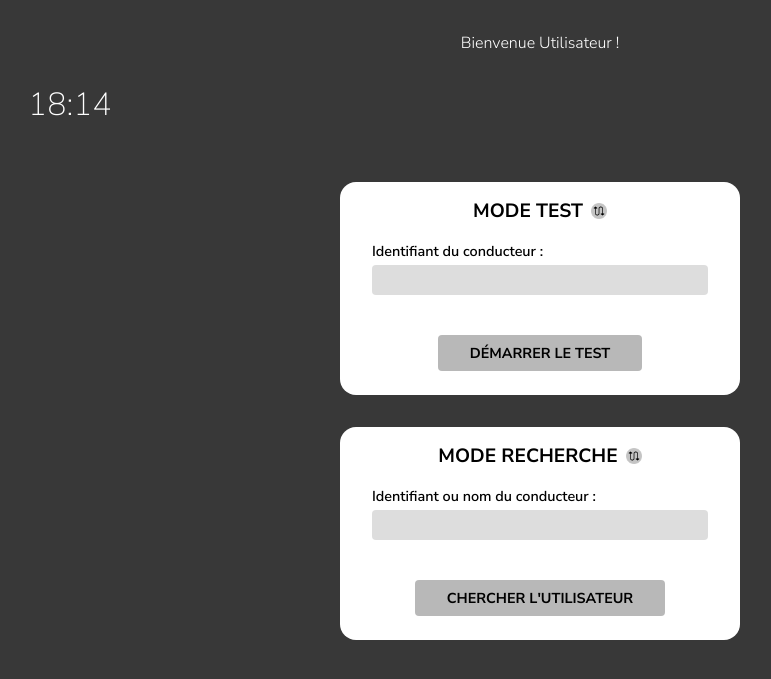
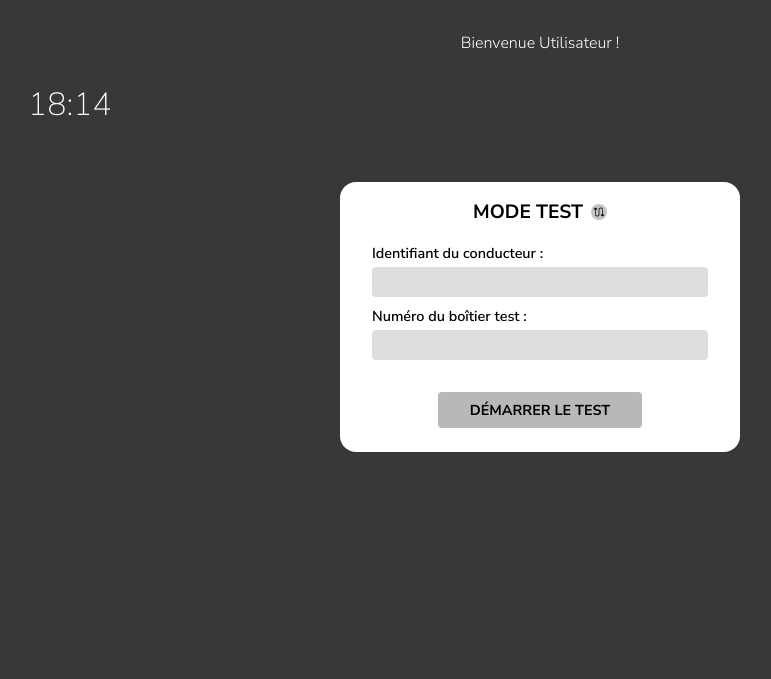
Before and after one commit to Fortunae-Via/Testarisq, a PHP site: page /AccueilAutorite.php in a window 1280 px wide. Shown: the part 82-761 px from the top of the page, without its empty margins (100-871 px from the left). Run offline with PHP 8.4, Linux system fonts and the light colour scheme; data that the repository does not hold is empty.

Commit message:
Ajout de la fonctionnalité d'apparition/disparition du mode inutilisé

```diff
--- a/AccueilAutorite.php
+++ b/AccueilAutorite.php
@@ -59,18 +59,21 @@
 
 		<div class="modes">
 
+
 			<!-- Panneau pour lancer le test -->
 
-			<div class="mode test">
+			<div class="mode test" id="bloctest">
 
 				<header>
-					<a href="#">Mode Test<img class="switch_button" src="img/switch_button.png" alt="switch_button" href="#"/></a>
+					<button onClick="BasculerMode()">Mode Test<img class="switch_button" src="img/switch_button.png" alt="switch_button" href="#" /></button>
 				</header>
 
 				<form>
 					<div class="champ">
 						<label for="identifiant">Identifiant du conducteur :</label><br>
 						<input type="text" id="identifiant" name="identifiant"><br>
+						<label for="idboitier">Numéro du boîtier test :</label><br>
+						<input type="text" id="idboitier" name="idboitier"><br>
 					</div>
 					<div class="bouton">
 						<input type="submit" value="Démarrer le test"><br>
@@ -81,10 +84,10 @@
 
 			<!-- Panneau pour lancer une recherche -->
 
-			<div class="mode recherche">
+			<div class="mode recherche" id ="blocrecherche">
 
 				<header>
-					<a href="#">Mode Recherche<img class="switch_button" src="img/switch_button.png" alt="switch_button" href="#"/></a>
+					<button onClick="BasculerMode()">Mode Recherche<img class="switch_button" src="img/switch_button.png" alt="switch_button" href="#"/></button>
 				</header>
 
 				<form>
--- a/js/AccueilAutorite.js
+++ b/js/AccueilAutorite.js
@@ -1,3 +1,25 @@
+/************ Modes test / recherche ************/
+
+var test = true
+BlocTest = document.getElementById('bloctest');
+BlocRecherche = document.getElementById('blocrecherche');
+
+
+function BasculerMode()
+{
+  test= !test    /** On change de mode**/
+  console.log(test)
+if (test == true) {
+  BlocTest.style.display = 'block';
+  BlocRecherche.style.display = 'none';
+}
+else {
+  BlocTest.style.display = 'none';
+  BlocRecherche.style.display = 'block';
+}
+}
+
+
 /************ Actualisation de l'heure ************/
 function afficher_heure() {
 	var heure_actuelle = new Date();
@@ -42,19 +64,22 @@ function afficher_coordonnees(pos) {
       if (erreur != null) {
         console.error(erreur);
       } else {
+         /** On affiche la ville s'il est trouvable, sinon on devient de plus en plus général**/
         if (!(typeof donnees_recuperees['address'].city === 'undefined')) {
-          var ville = donnees_recuperees['address'].city
+          var localisation = donnees_recuperees['address'].city;
         }
         else if (!(typeof donnees_recuperees['address'].town === 'undefined')) {
-          var ville = donnees_recuperees['address'].town
+          var localisation = donnees_recuperees['address'].town;
         }
         else if (!(typeof donnees_recuperees['address'].municipality === 'undefined')) {
-          var ville = donnees_recuperees['address'].municipality
+          var localisation = donnees_recuperees['address'].municipality;
         }
-        else {console.log("erreur ville")}
-        document.getElementById("lieu").innerHTML = ville
+        else if (!(typeof donnees_recuperees['address'].county === 'undefined')) {
+          var localisation = donnees_recuperees['address'].county;
+        }
+        else {console.log("erreur ville")};
+        document.getElementById("lieu").innerHTML = localisation;
       }
   });
 }
-
 navigator.geolocation.getCurrentPosition(afficher_coordonnees);
--- a/style/AccueilAutorite_style.php
+++ b/style/AccueilAutorite_style.php
@@ -44,15 +44,34 @@
 	text-align: center;
 }
 
-.modes header a {
+/* On enlève tout le style par défaut des boutons */
+button {
+    display: inline-block;
+    border: none;
+    text-decoration: none;
+    background: none;
+   	font: inherit;
+    cursor: pointer;
+    text-align: center;
+}
+button:hover,button:focus {
+    background: none;
+    outline: none
+}
+button:active {
+    transform: scale(0.99);
+}
+/* On enlève tout le style par défaut des boutons */
+
+
+.modes header button {
 	font-size: 1.2rem;
 	font-weight: 700;
 	text-transform: uppercase;
-	text-decoration: none;
 	color: black;
 }
 
-.modes header a img {
+.modes header button img {
 	width:1rem;
 	padding-left: 0.5rem;
 	position: relative;
@@ -74,10 +93,11 @@
 	border-radius: 0.25rem;
 	background-color: #DDD;
 	width: 100%;
+	margin-bottom:0.5rem;
 }
 
-.champ {
-	margin-bottom:1rem;
+.champ input {
+	margin-bottom:0.5rem;
 }
 
 .bouton{
@@ -95,10 +115,9 @@
 	box-sizing: border-box;
 	padding: 0.5rem 2rem;
 	margin: 1.5rem 0;
+	cursor: pointer;
 }
 
-/*
 .mode.recherche {
 	display: none;
 }
-*/
```
